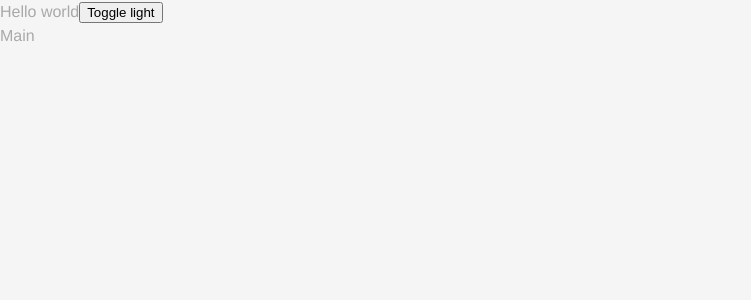
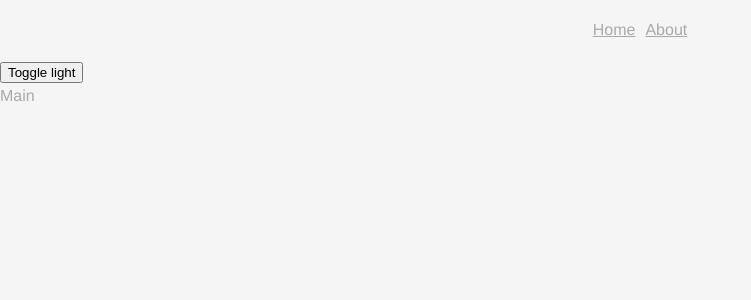
Before and after one commit to mackenneth/social-network, a React app: page / in a window 1280 px wide. Shown: the top 300 px of the page, without its empty margins (0-751 px from the left). Built offline with nearby package versions, Linux system fonts and the light colour scheme; the HTML template or start-up script is replaced by a standard one.

Commit message:
feat: create navbar

```diff
--- a/src/app/App.tsx
+++ b/src/app/App.tsx
@@ -2,13 +2,14 @@ import "./styles/index.scss";
 import {useTheme} from "@/app/providers/theme-provider";
 import {classNames} from "@/shared/lib/classNames";
 import {AppRouter} from "@/app/providers/router";
+import {NavBar} from "@/widgets/nav-bar";
 export const App = () => {
 
     const {theme, toggleTheme} = useTheme()
 
     return (
         <div className={classNames('app', {},[theme])}>
-            Hello world
+            <NavBar/>
             <button onClick={toggleTheme}>
                 Toggle {theme}
             </button>
--- a/src/app/styles/variables/global.scss
+++ b/src/app/styles/variables/global.scss
@@ -12,4 +12,9 @@
   --font-size-l: 24px;
   --font-line-l: 32px;
   --font-l: var(--font-size-l) / var(--font-line-l) var(--font-family-main);
+
+
+  // sizes
+  --navbar-height: 60px;
+
 }
--- /dev/null
+++ b/src/widgets/nav-bar/index.ts
@@ -0,0 +1 @@
+export {NavBar} from "./ui/NavBar"
--- /dev/null
+++ b/src/widgets/nav-bar/ui/NavBar.tsx
@@ -0,0 +1,17 @@
+import {classNames} from "@/shared/lib/classNames";
+import cls from './Navbar.module.scss'
+import {AppLink} from "@/shared/ui/app-link/AppLink";
+import {RoutePaths} from "@/shared/config/route-config/routeConfig";
+interface NavBarProps {
+    className?: string
+}
+export const NavBar = (props: NavBarProps) => {
+    const {className} = props
+
+    return (
+        <div className={classNames(cls.Navbar, {}, [className])}>
+            <AppLink to={RoutePaths.main}>Home</AppLink>
+            <AppLink to={RoutePaths.about}>About</AppLink>
+        </div>
+    )
+}
--- /dev/null
+++ b/src/widgets/nav-bar/ui/Navbar.module.scss
@@ -0,0 +1,7 @@
+.Navbar {
+    display: flex;
+    align-items: center;
+    justify-content: center;
+    gap: 10px;
+    height: var(--navbar-height);
+}
```
